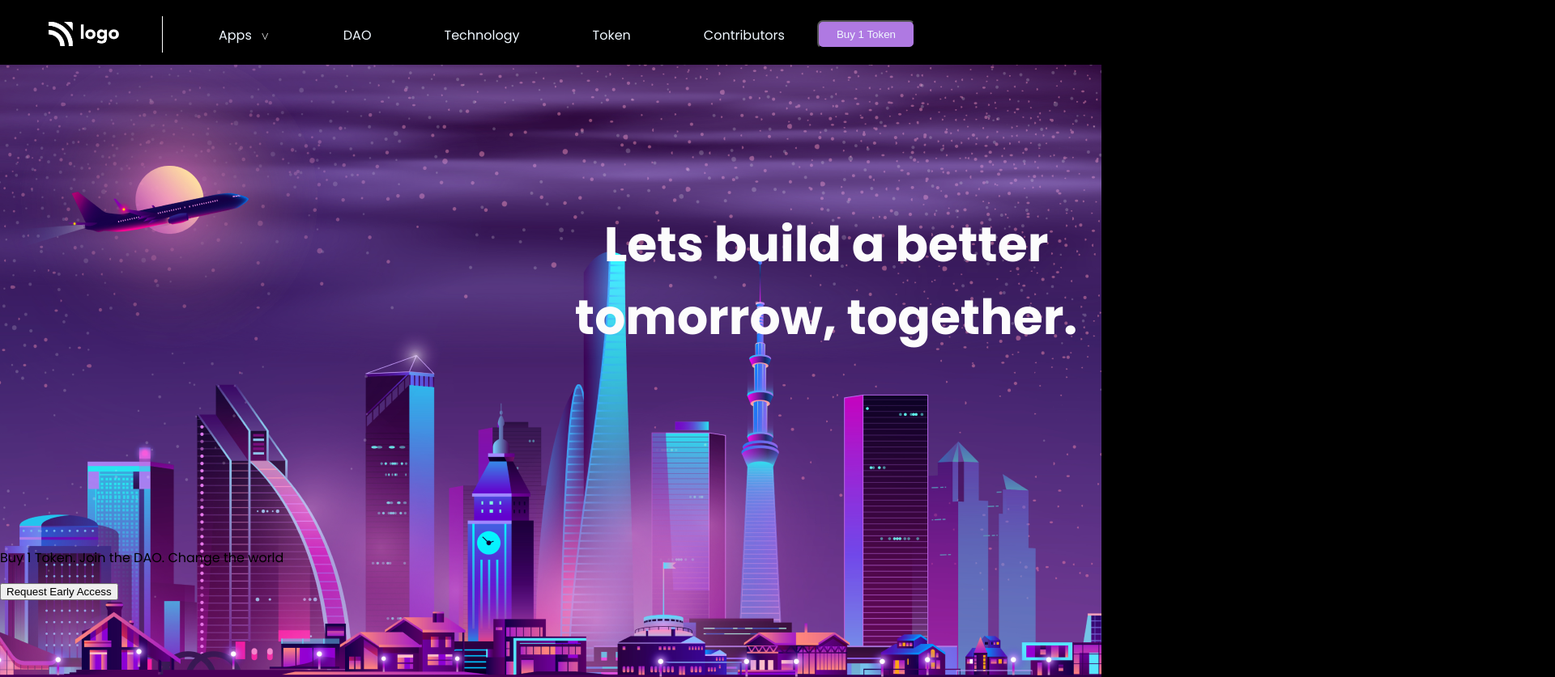
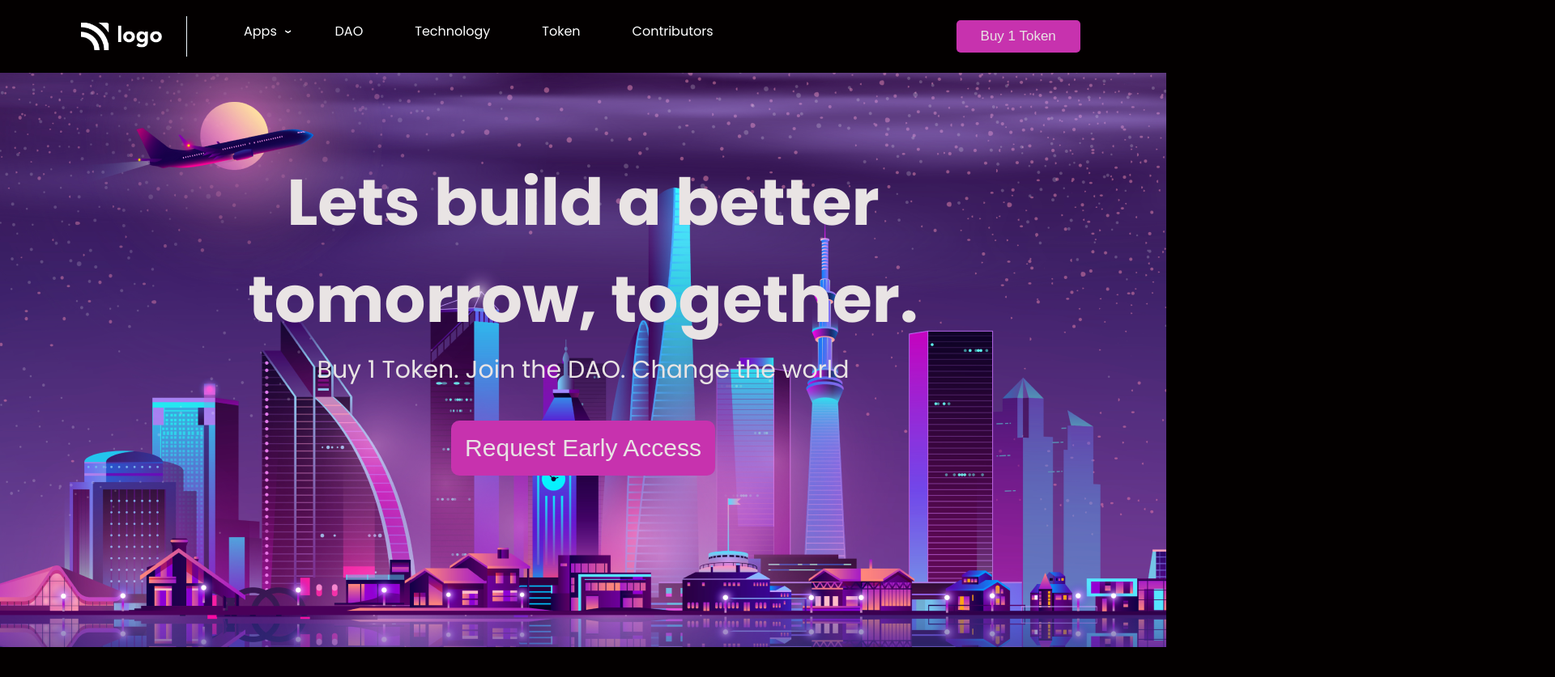
Before and after one commit to afride596/MERN2.0, a plain HTML site: page CSS Project/FSJS 2.0 Project 02/index.html in a window 1280 px wide. Shown: the top 837 px of the page at 81% size, 1920 px wide, since content can reach past the window. After the commit the page ends 800 px from the top, so only its background shows below. Drawn offline with Linux system fonts and the light colour scheme.

Commit message:
maw-width added

```diff
--- a/CSS Project/FSJS 2.0 Project 02/index.html
+++ b/CSS Project/FSJS 2.0 Project 02/index.html
@@ -1,5 +1,6 @@
 <!DOCTYPE html>
 <html lang="en">
+
 <head>
   <meta charset="UTF-8" />
   <meta http-equiv="X-UA-Compatible" content="IE=edge" />
@@ -7,28 +8,23 @@
   <link rel="stylesheet" href="style.css" />
   <link rel="preconnect" href="https://fonts.googleapis.com" />
   <link rel="preconnect" href="https://fonts.gstatic.com" crossorigin />
-    <link
-      href="https://fonts.googleapis.com/css2?family=Poppins:wght@200;300;400;500;600;700;800&display=swap"
-      rel="stylesheet"
-    />
   <link rel="preconnect" href="https://fonts.googleapis.com" />
   <link rel="preconnect" href="https://fonts.gstatic.com" crossorigin />
-    <link
-      href="https://fonts.googleapis.com/css2?family=Montserrat:wght@600;700;800&display=swap"
-      rel="stylesheet"
-    />
+  <link href="https://fonts.googleapis.com/css2?family=Poppins:wght@200;300;400;500;600;700;800&display=swap"
+    rel="stylesheet" />
 
   <title>Crypto Market</title>
 </head>
+
 <body>
   <div class="container">
 
 
     <section aria-label="navbar">
       <nav class="navbar">
-          <div>
+
         <img src="./assets/white-logo.png" alt="logo" class="logo" />
-          </div>
+
 
         <div class="line"></div>
         <div class="grow-list">
@@ -58,4 +54,5 @@
     </section>
   </div>
 </body>
+
 </html>
--- a/CSS Project/FSJS 2.0 Project 02/style.css
+++ b/CSS Project/FSJS 2.0 Project 02/style.css
@@ -1,91 +1,109 @@
 /* You can not modify anything in the HTML */
-body {
-    font-family: 'Poppins';
-  background: url(./assets/bg.png);
-  background-color: rgba(15, 15, 15, 0.37);
-  padding: 0px;
-  margin: 0px;
-  /* height: 100vh;
-  width: 100vw; */
+/* You can only modify the CSS file */
 
+body{
+  margin: 0;
+  padding: 0;
+  box-sizing: border-box;
+  background-color: #030000;
+  overflow: hidden;
+
+}
+.container{
+  background-image: url(./assets/bg.png);
+  height: 100vh;
+  width: 100vw;
+  background-position: center center;
   background-repeat: no-repeat;
-  background-position: center center;
-  background-color: rgb(0, 0, 0);
+  font-family: Poppins;
+  width: 1440px;
+  margin: auto;
   /* background-size: cover; */
 }
-.navbar {
+.navbar-container{
   display: flex;
+
 }
-.navbar img {
-  position: absolute;
-  top: 12px;
-  left: 60px;
-  height: 30px;
-  margin-top: 15px;
+.logo{
+  margin-left: 100px;
+  width: 100px;
 }
-.line {
-  position: absolute;
-  top: 20px;
-  left: 200px;
-  border-left: 1px solid white;
-  height: 45px;
+nav{
+  display: flex;
+  justify-content: flex-start;
+  align-items: center;
+  background-color: #030000;
+  height: 90px;
+  /* gap: 12em; */
 }
-.grow-list {
-  margin-top: 10;
-  margin-left: 190px;
+.list{
+  display: flex;
+  color: white;
+  gap: 4em;
+
 }
-.list {
+.list-item{
+display: flex;
+
+
+}
+.line{
+  height: 50px;
+  width: 1px;
+  background-color: aliceblue;
+  margin-left: 30px;
+
+}
+.hero{
+  display: flex;
+  flex-direction: column;
+  align-items: center;
+  justify-content: center;
+  margin-top: 100px;
+}
+.hero-heading{
   /* border: 1px solid red; */
-  color: aliceblue;
-  gap: 10px;
-  list-style: none;
-  display: flex;
+  font-size: 80px;
+  width: 900px;
+  color: #e9e4e4;
+  text-align: center;
+  margin: 0;
 }
-li.list-item {
-  /* border: 1px solid red; */
-  padding: 15px 40px;
+.hero-description{
+  font-size: 30px;
+  color: #e9e4e4;
+  font-weight: 400;
+  margin: 0;
+  margin-top: 5px;
 }
-.list-item:first-child::after {
-  content: "\02C5";
+.button-large{
+  font-size: 30px;
+  padding: 17px;
+  background-color: #c732ae;
+  border: none;
+  border-radius: 10px;
+  color: #e9e4e4;
+  margin-top: 40px;
+  cursor: pointer;
+}
+.grow-list{
+  margin-left: 30px;
+}
+.button-small{
+  margin-left: 300px;
+  color: #e9e4e4;
+  font-size: 17px;
+  padding: 10px;
+  border: none;
+  border-radius: 5px;
+  padding-left: 30px;
+  padding-right: 30px;
+  background-color: #c732ae;
+}
+.grow-list .list :first-child::after{
+  content: "ˇ";
   position: relative;
-  color: rgb(255, 255, 255);
-  top: 2px;
-  left: 5px;
-  padding: 7px;
+  font-size: 25px;
+  left: 10px;
+  top: 3px;
 }
-nav > div button {
-  position: absolute;
-  right: 150px;
-  top: 25px;
-}
-.button-small {
-  padding: 8px 22px;
-  background-color: #af79e2;
-  color: aliceblue;
-  border-radius: 7px;
-}
-.navbar::before {
-  content: "";
-  background-color: black;
-  position: absolute;
-  height: 80px;
-  width: 1920px;
-  z-index: -1;
-  /* opacity: ; */
-}
-div.hero{
-    /* border: 1px solid red; */
-    height: 90vh;
-    width: 99vw;
-}
-h1.hero-heading{
-    /* border: 1px solid red; */
-    padding: 20px;
-    color: rgb(252, 252, 252);
-    height: 250px;
-    width: 800px;
-    margin: 150px 600px;
-    text-align: center;
-    font-size: 60px;
-}
-/* You can only modify the CSS file */
```
Also changed, not shown: CSS Project/FSJS 2.0 Project 03/index.html (+1 -1 lines). Lines whose indentation alone changed are shown as unchanged.
